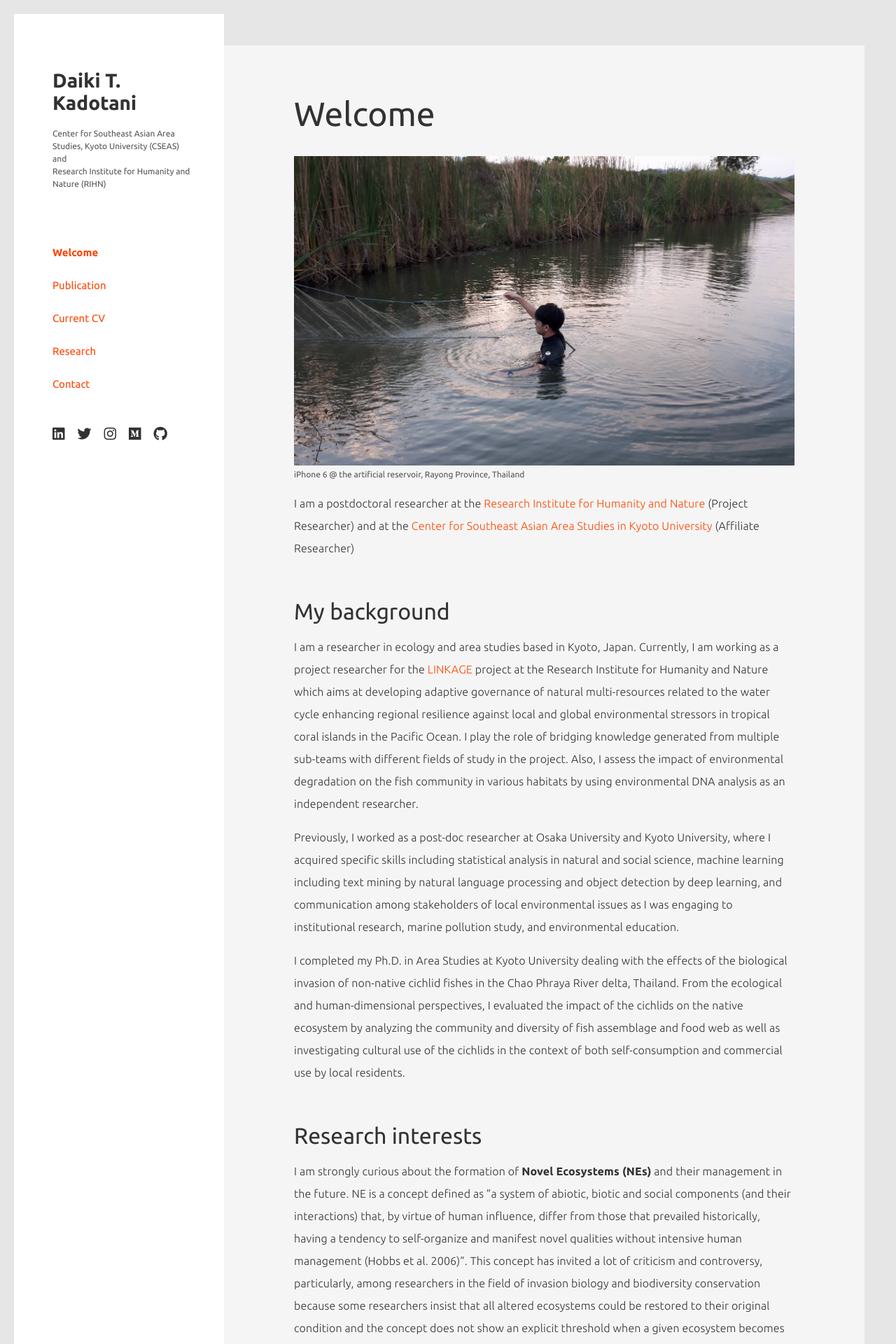
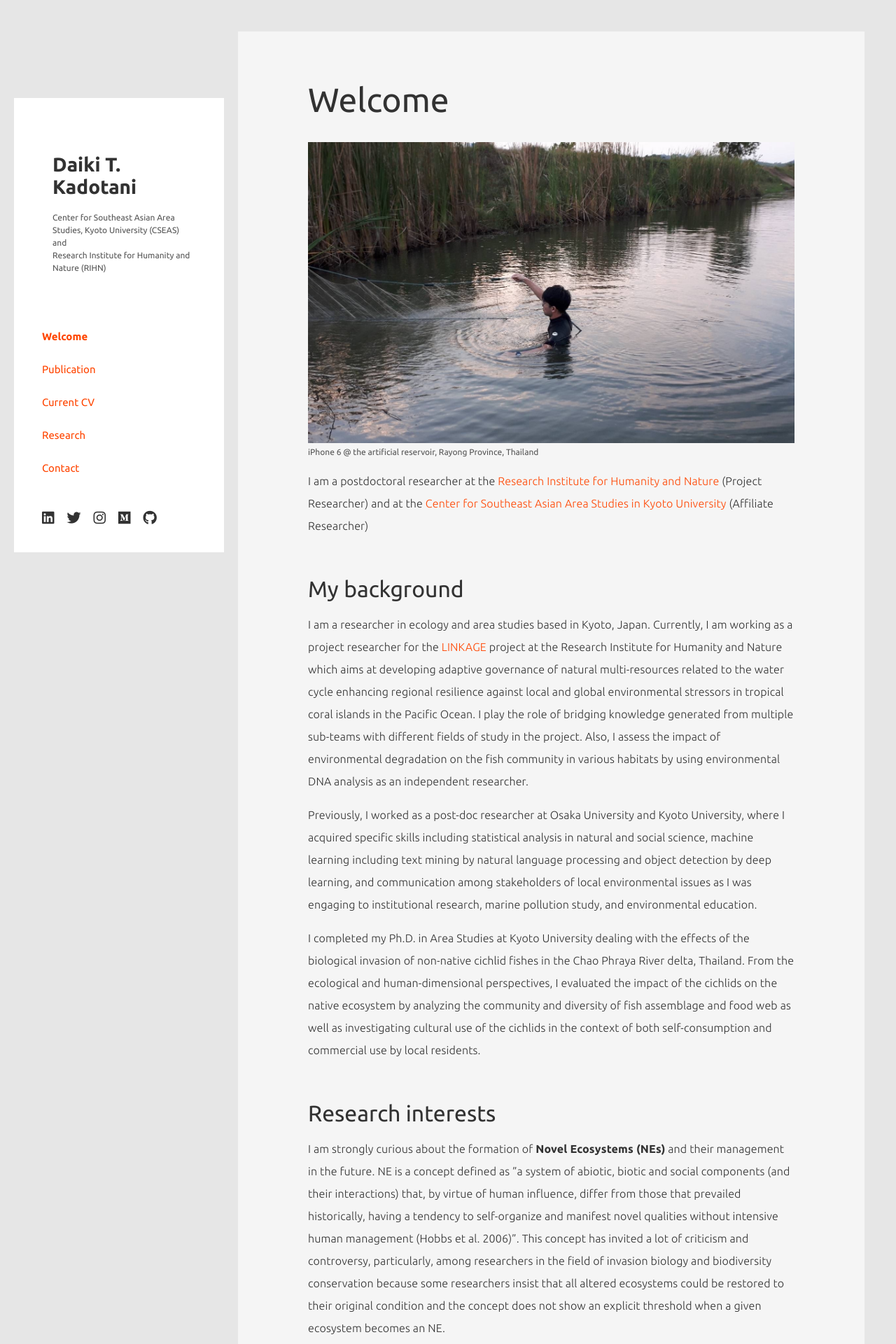
Before and after one commit to tjdk1992/tjdk1992.github.io, a Jekyll site: the page built from index.md, in a window 1280 px wide. Shown: the top 1920 px of the page at 70% size. Built offline with Jekyll 4.4.1, drawn with Linux system fonts in a browser that asks for light colours; nearby versions of some CDN libraries.

Commit message:
update site

```diff
--- a/assets/css/layout.css
+++ b/assets/css/layout.css
@@ -1,27 +1,32 @@
 .page-shell {
   width: 100%;
-  height: 100vh;
 }
 
 .total {
   max-width: 1300px;
-  height: 100vh;
   margin: 0 auto;
   padding: 20px;
   display: flex;
-  align-items: stretch;
+  align-items: flex-start;
   gap: 0;
 }
 
+/* desktop: 左カラムは下から始まり、スクロール時にその位置で留まる */
 #left-column {
   flex: 0 0 300px;
   width: 300px;
   background: #ffffff;
-  height: calc(100vh - 40px);
+  display: flex;
+  flex-direction: column;
+  align-self: flex-start;
+
+  margin-top: 120px;
+  position: sticky;
+  top: 120px;
+
+  max-height: calc(100vh - 140px);
   overflow-y: auto;
   overflow-x: hidden;
-  display: flex;
-  flex-direction: column;
 }
 
 #global-head {
@@ -35,17 +40,18 @@
 }
 
 #sidebar {
-  padding: 30px 30px 40px 55px;
+  padding: 30px 20px 40px 40px;
   margin: 0;
   flex: 1 1 auto;
 }
 
+/* desktop: 本文は通常のページスクロール */
 #main {
   flex: 1 1 auto;
   min-width: 0;
-  height: calc(100vh - 40px);
-  overflow-y: auto;
-  overflow-x: hidden;
+  margin-left: 20px;
+  height: auto;
+  overflow: visible;
 }
 
 #main-in {
@@ -73,7 +79,11 @@
 
   #left-column {
     width: 100%;
+    max-height: none;
     height: auto;
+    margin-top: 0;
+    position: static;
+    top: auto;
     background: transparent;
     display: block;
     overflow: visible;
@@ -111,9 +121,8 @@
   #main {
     width: 100%;
     height: auto;
+    margin-left: 0;
     overflow: visible;
-    margin-top: 0;
-    padding-top: 0;
   }
 
   #main-in {
@@ -125,7 +134,7 @@
   }
 
   #main section {
-    padding: 25px 16px;
+    padding: 25px 25px;
     margin-top: 0;
     min-height: auto;
   }
--- a/assets/css/pages/contact.css
+++ b/assets/css/pages/contact.css
@@ -20,10 +20,6 @@
 #main section {
   background-color: rgb(245, 245, 245);
   padding: 25px 100px 25px 100px;
-}
-
-#main section:first-child {
-  margin-top: 20px;
 }
 
 #main .welcome {
@@ -111,7 +107,6 @@
 
   #main section:first-child {
     padding-top: 25px !important;
-    margin-top: 0 !important;
   }
 
   #main section:first-child > :first-child {
--- a/assets/css/pages/home.css
+++ b/assets/css/pages/home.css
@@ -36,10 +36,6 @@
 #main section {
   background-color: rgb(245, 245, 245);
   padding: 12px 100px 12px 100px;
-}
-
-#main section:first-child {
-  margin-top: 20px;
 }
 
 #main .welcome {
@@ -103,8 +99,6 @@
 
   #main section {
     padding: 25px 25px !important;
-    margin-top: 0 !important;
-    min-height: auto !important;
   }
 
   #main .welcome,
--- a/assets/css/pages/publications.css
+++ b/assets/css/pages/publications.css
@@ -30,10 +30,6 @@
 #main section {
   background-color: rgb(245, 245, 245);
   padding: 25px 100px 25px 100px;
-}
-
-#main section:first-child {
-  margin-top: 20px;
 }
 
 #main .welcome {
@@ -135,7 +131,6 @@
 
   #main section:first-child {
     padding-top: 25px !important;
-    margin-top: 0 !important;
   }
 
   #main section:first-child > :first-child {
--- a/assets/css/pages/research.css
+++ b/assets/css/pages/research.css
@@ -30,10 +30,6 @@
 #main section {
   background-color: rgb(245, 245, 245);
   padding: 25px 100px 25px 100px;
-}
-
-#main section:first-child {
-  margin-top: 20px;
 }
 
 #main .welcome {
@@ -208,7 +204,6 @@
 
   #main section:first-child {
     padding-top: 25px !important;
-    margin-top: 0 !important;
   }
 
   #main section:first-child > :first-child {
```
